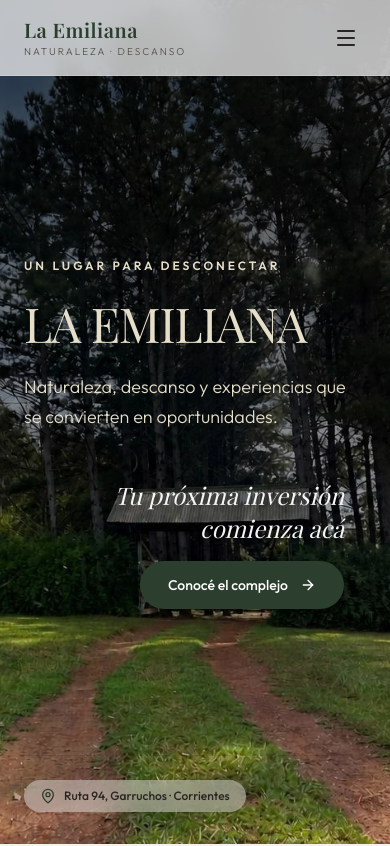
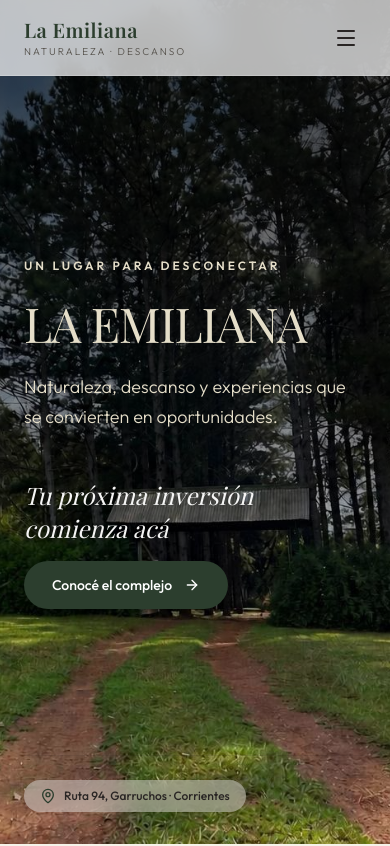
Before and after one commit to FranLopezPiaggio/la-emiliana-web, a Next.js app: page / in a window 390 px wide. Shown: the top 846 px of the page. Built offline with nearby package versions, Linux system fonts and the light colour scheme.

Commit message:
fix align content in hero for mobiles

```diff
--- a/src/components/new/Hero.tsx
+++ b/src/components/new/Hero.tsx
@@ -41,7 +41,7 @@ export function Hero() {
         {/* Right Side Callout / Script Overlay Text */}
         <div className="lg:col-span-5 flex lg:justify-end items-end h-full">
           {/* Recreación del texto manuscrito "Tu próxima inversión en la naturaleza" */}
-          <div className="text-white drop-shadow-md text-right max-w-xs flex flex-col items-end gap-4">
+          <div className="text-white drop-shadow-md text-left lg:text-right max-w-xs flex flex-col items-start lg:items-end gap-4">
             <p className="font-serif italic text-2xl sm:text-3xl text-stone-100 font-light leading-snug">
               Tu próxima inversión comienza acá
             </p>
```
